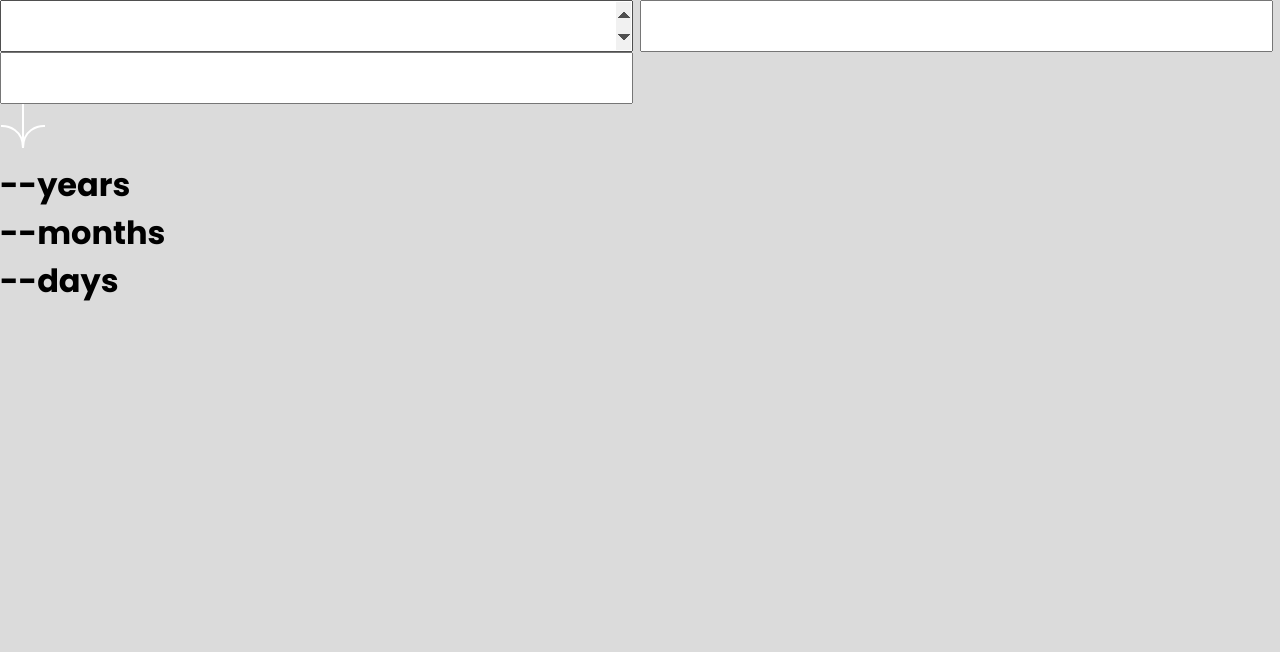
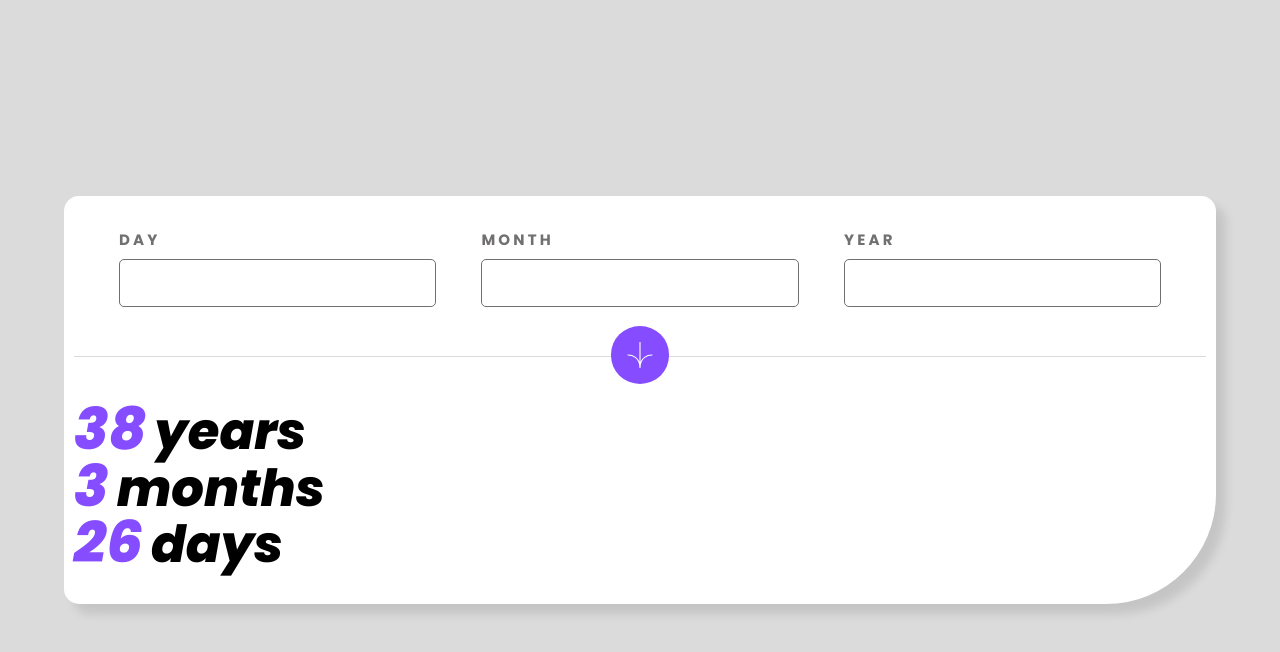
Before and after one commit to ale02code/age-calculator-app, a plain HTML site: page index.html in a window 1280 px wide. Drawn offline with Linux system fonts and the light colour scheme.

Commit message:
update design

```diff
--- a/index.html
+++ b/index.html
@@ -18,21 +18,27 @@
 <body class="body">
   <main class="main-container">
     <section class="information-container">
-      <label for="put-day"></label>
-      <input type="number" name="put-day" id="put-day">
-      <label for="put-month"></label>
-      <input type="number" name="put-month" id="put-month">
-      <label for="put-year"></label>
-      <input type="number" name="put-year" id="put-year">
+      <div class="information-container__item">
+        <label for="put-day">D A Y</label>
+        <input type="number" name="put-day" id="put-day">
+      </div>
+      <div class="information-container__item">
+        <label for="put-month">M O N T H</label>
+        <input type="number" name="put-month" id="put-month">
+      </div>
+      <div class="information-container__item">
+        <label for="put-year">Y E A R</label>
+        <input type="number" name="put-year" id="put-year">
+      </div>
     </section>
     <div class="divisor-sections">
       <div class="line-divider"></div>
       <img src="assets/images/icon-arrow.svg" alt="Icon Row Result">
     </div>
     <section class="age-container">
-      <p><span>--</span>years</p>
-      <p><span>--</span>months</p>
-      <p><span>--</span>days</p>
+      <p><span>38</span>years</p>
+      <p><span>3</span>months</p>
+      <p><span>26</span>days</p>
     </section>
   </main>
 </body>
--- a/style/main-style.css
+++ b/style/main-style.css
@@ -10,5 +10,91 @@
 }
 
 .body {
+  height: 100vh;
+  width: 100vw;
   background-color: var(--neutral-light-gray);
+  display: flex;
+  justify-content: center;
+  align-items: center;
 }
+
+.main-container {
+  display: flex;
+  flex-direction: column;
+  gap: 10px;
+  min-height: max-content;
+  max-height: 90%;
+  width: 90%;
+  overflow: hidden;
+  margin: 0 auto;
+  background: var(--neutral-white);
+  padding: 1rem .3rem;
+  border-radius: 15px 15px 110px 15px;
+  box-shadow: 10px 10px 10px rgba(0, 0, 0, .1);
+}
+
+.information-container {
+  display: flex;
+  justify-content: space-evenly;
+  align-items: center;
+}
+
+.information-container__item>label {
+  color: var(--neutral-smoke-gray);
+  text-transform: uppercase;
+  margin-bottom: 5px;
+  font-size: 15px;
+  display: block;
+}
+
+.information-container__item {
+  width: 28%;
+  overflow: hidden;
+}
+
+.information-container__item>input {
+  width: 100%;
+  border: none;
+  outline: none;
+  border-radius: 5px;
+  font-size: 25px;
+  padding: 4px 8px;
+  color: var(--neutral-off-black);
+  border: var(--neutral-smoke-gray) solid 1px;
+}
+
+.divisor-sections {
+  height: 75px;
+  display: flex;
+  justify-content: center;
+  align-items: center;
+  position: relative;
+}
+
+.divisor-sections>img {
+  position: absolute;
+  z-index: 10;
+  height: 1.8rem;
+  background-color: var(--primary-purple);
+  padding: .5rem;
+  border-radius: 50%;
+}
+
+.line-divider {
+  height: 5px;
+  width: 100%;
+  border-bottom: var(--neutral-light-gray) 1px solid;
+}
+
+.age-container span {
+  color: var(--primary-purple);
+  font-size: 1.8rem;
+  padding-right: 8px;
+}
+
+.age-container>p {
+  font-weight: 800;
+  font-size: 1.6rem;
+  line-height: 1.7rem;
+  font-style: italic;
+}
```
